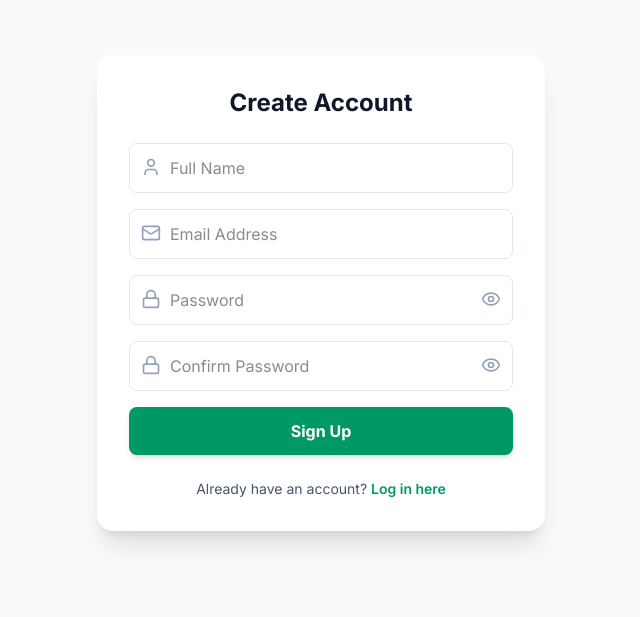
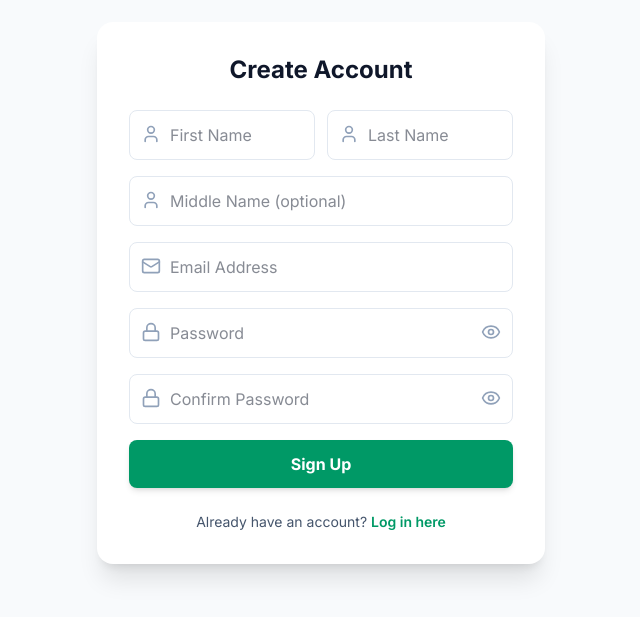
Before and after one commit to git-lexie/smart-nutrition-frontend, a Next.js app: page /signup in a window 1280 px wide. Shown: the part 107-724 px from the top of the page, without its empty margins (319-959 px from the left). Built offline with nearby package versions, Linux system fonts and the light colour scheme.

Commit message:
Revision of User Name Handling: split fullName into firstName, middleName, and lastName

```diff
--- a/src/app/(auth)/signup/page.tsx
+++ b/src/app/(auth)/signup/page.tsx
@@ -7,7 +7,14 @@ import { Eye, EyeOff, User, Mail, Lock } from 'lucide-react';
 
 export default function SignupPage() {
   const router = useRouter();
-  const [formData, setFormData] = useState({ name: '', email: '', password: '', confirmPassword: '' });
+  const [formData, setFormData] = useState({
+    firstName: '',
+    middleName: '',
+    lastName: '',
+    email: '',
+    password: '',
+    confirmPassword: ''
+  });
   const [error, setError] = useState('');
   const [showPass, setShowPass] = useState(false);
   const [showConfirmPass, setShowConfirmPass] = useState(false);
@@ -21,6 +28,14 @@ export default function SignupPage() {
   const handleSubmit = async (e: React.FormEvent) => {
     e.preventDefault();
     setError('');
+
+    if (!formData.firstName.trim()) {
+      return setError('First name is required.');
+    }
+
+    if (!formData.lastName.trim()) {
+      return setError('Last name is required.');
+    }
 
     if (!validateEmail(formData.email)) {
       return setError('Please enter a valid email address.');
@@ -41,7 +56,9 @@ export default function SignupPage() {
       console.log("Attempting to connect to:", endpoint);
 
       await axios.post(endpoint, {
-        name: formData.name,
+        firstName: formData.firstName,
+        middleName: formData.middleName,
+        lastName: formData.lastName,
         email: formData.email,
         password: formData.password
       });
@@ -53,7 +70,6 @@ export default function SignupPage() {
       if (!err.response) {
         setError('Cannot connect to server. Ensure the backend is running.');
       } else {
-        // This will now show the EXACT reason it crashed from the backend!
         setError(err.response?.data?.message || 'Signup failed.');
       }
     } finally {
@@ -69,18 +85,46 @@ export default function SignupPage() {
         {error && <div className="mb-4 text-red-500 bg-red-100 p-3 rounded-lg text-center text-sm font-bold border border-red-200">{error}</div>}
 
         <form onSubmit={handleSubmit} className="space-y-4">
+
+          {/* First Name & Last Name */}
+          <div className="flex gap-3">
+            <div className="relative flex-1">
+              <User className="absolute left-3 top-3.5 text-slate-400" size={20}/>
+              <input
+                required
+                type="text"
+                placeholder="First Name"
+                className="w-full pl-10 p-3 border border-slate-200 dark:border-slate-600 rounded-lg focus:outline-none focus:ring-2 focus:ring-emerald-500 dark:bg-slate-700 dark:text-white transition-all"
+                value={formData.firstName}
+                onChange={e => setFormData({...formData, firstName: e.target.value})}
+              />
+            </div>
+            <div className="relative flex-1">
+              <User className="absolute left-3 top-3.5 text-slate-400" size={20}/>
+              <input
+                required
+                type="text"
+                placeholder="Last Name"
+                className="w-full pl-10 p-3 border border-slate-200 dark:border-slate-600 rounded-lg focus:outline-none focus:ring-2 focus:ring-emerald-500 dark:bg-slate-700 dark:text-white transition-all"
+                value={formData.lastName}
+                onChange={e => setFormData({...formData, lastName: e.target.value})}
+              />
+            </div>
+          </div>
+
+          {/* Middle Name (optional) */}
           <div className="relative">
             <User className="absolute left-3 top-3.5 text-slate-400" size={20}/>
             <input
-              required
               type="text"
-              placeholder="Full Name"
+              placeholder="Middle Name (optional)"
               className="w-full pl-10 p-3 border border-slate-200 dark:border-slate-600 rounded-lg focus:outline-none focus:ring-2 focus:ring-emerald-500 dark:bg-slate-700 dark:text-white transition-all"
-              value={formData.name}
-              onChange={e => setFormData({...formData, name: e.target.value})}
+              value={formData.middleName}
+              onChange={e => setFormData({...formData, middleName: e.target.value})}
             />
           </div>
 
+          {/* Email */}
           <div className="relative">
             <Mail className="absolute left-3 top-3.5 text-slate-400" size={20}/>
             <input
@@ -93,6 +137,7 @@ export default function SignupPage() {
             />
           </div>
 
+          {/* Password */}
           <div className="relative">
             <Lock className="absolute left-3 top-3.5 text-slate-400" size={20}/>
             <input
@@ -112,6 +157,7 @@ export default function SignupPage() {
             </button>
           </div>
 
+          {/* Confirm Password */}
           <div className="relative">
             <Lock className="absolute left-3 top-3.5 text-slate-400" size={20}/>
             <input
--- a/src/app/api/auth/login/route.ts
+++ b/src/app/api/auth/login/route.ts
@@ -26,7 +26,14 @@ export async function POST(req: any) {
 
     await logUserAction(user._id, 'LOGIN', { email: user.email });
 
-    return NextResponse.json({ token, user: { id: user._id, name: user.name, email: user.email, profile: user.profile } });
+    return NextResponse.json({ token, user: {
+      id: user._id,
+      firstName: user.firstName,
+      middleName: user.middleName,
+      lastName: user.lastName,
+      email: user.email,
+      profile: user.profile
+    }});
   } catch (err) {
     return NextResponse.json({ message: "Server Error during login" }, { status: 500 });
   }
--- a/src/app/api/auth/signup/route.ts
+++ b/src/app/api/auth/signup/route.ts
@@ -9,20 +9,25 @@ export async function POST(req: Request) {
     await dbConnect();
 
     // 2. Get Data
-    const { name, email, password } = await req.json();
+    const { firstName, middleName, lastName, email, password } = await req.json();
 
-    // 3. Check if user exists
+    // 3. Validate required name fields
+    if (!firstName?.trim() || !lastName?.trim()) {
+      return NextResponse.json({ message: "First name and last name are required." }, { status: 400 });
+    }
+
+    // 4. Check if user exists
     let user = await User.findOne({ email });
     if (user) {
       return NextResponse.json({ message: "User already exists with this email" }, { status: 400 });
     }
 
-    // 4. Hash Password
+    // 5. Hash Password
     const salt = await bcrypt.genSalt(10);
     const hashedPassword = await bcrypt.hash(password, salt);
 
-    // 5. Create User
-    user = await User.create({ name, email, password: hashedPassword });
+    // 6. Create User
+    user = await User.create({ firstName, middleName, lastName, email, password: hashedPassword });
 
     return NextResponse.json({ message: "User created successfully!" }, { status: 201 });
 
--- a/src/app/home/page.tsx
+++ b/src/app/home/page.tsx
@@ -220,7 +220,7 @@ export default function HomePage() {
 
   // --- 2. VOICE & WELCOME LOGIC ---
   useEffect(() => {
-    if (user && user.name) {
+    if (user && user.firstName) {
       const hasWelcomed = sessionStorage.getItem('hasWelcomed');
       if (!hasWelcomed) {
           const hour = new Date().getHours();
@@ -228,7 +228,7 @@ export default function HomePage() {
           const timeGreeting = hour < 12 ? "Good morning" : hour < 18 ? "Good afternoon" : "Good evening";
 
           setTimeout(() => {
-            speak(`${timeGreeting}, ${user.name}. Your expert coach is ready. Please place an item on the scale to begin tracking.`);
+            speak(`${timeGreeting}, ${user.firstName}. Your expert coach is ready. Please place an item on the scale to begin tracking.`);
             sessionStorage.setItem('hasWelcomed', 'true');
           }, 1000);
       }
@@ -640,7 +640,7 @@ export default function HomePage() {
         {/* HEADER / METRICS */}
         <header className="flex justify-between items-start">
           <div>
-            <h1 className="text-2xl font-bold text-white tracking-tight">Hi, {user.name}</h1>
+            <h1 className="text-2xl font-bold text-white tracking-tight">Hi, {user.firstName}</h1>
             <p className="text-emerald-400 text-sm font-medium italic capitalize flex items-center gap-1">
               Target: {user.profile?.goal?.replace('_', ' ') || "Maintenance"}
             </p>
```
